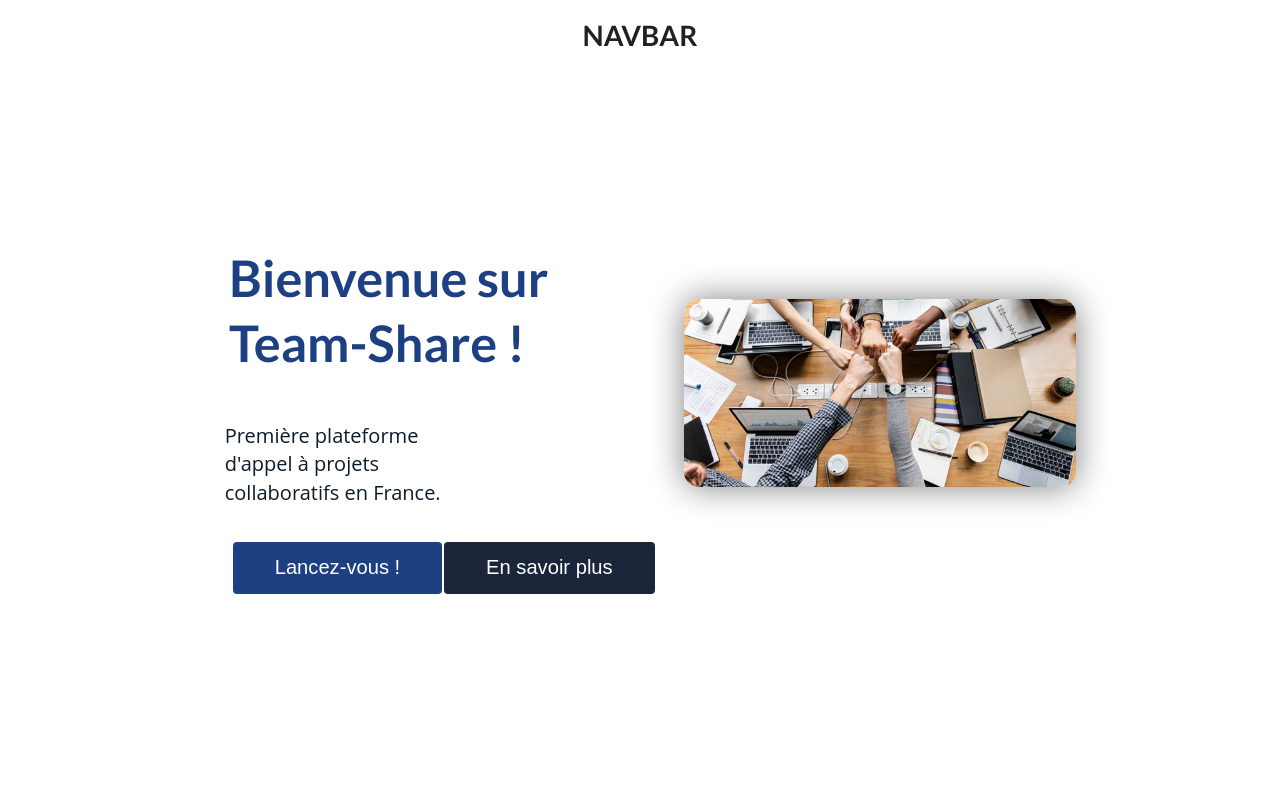
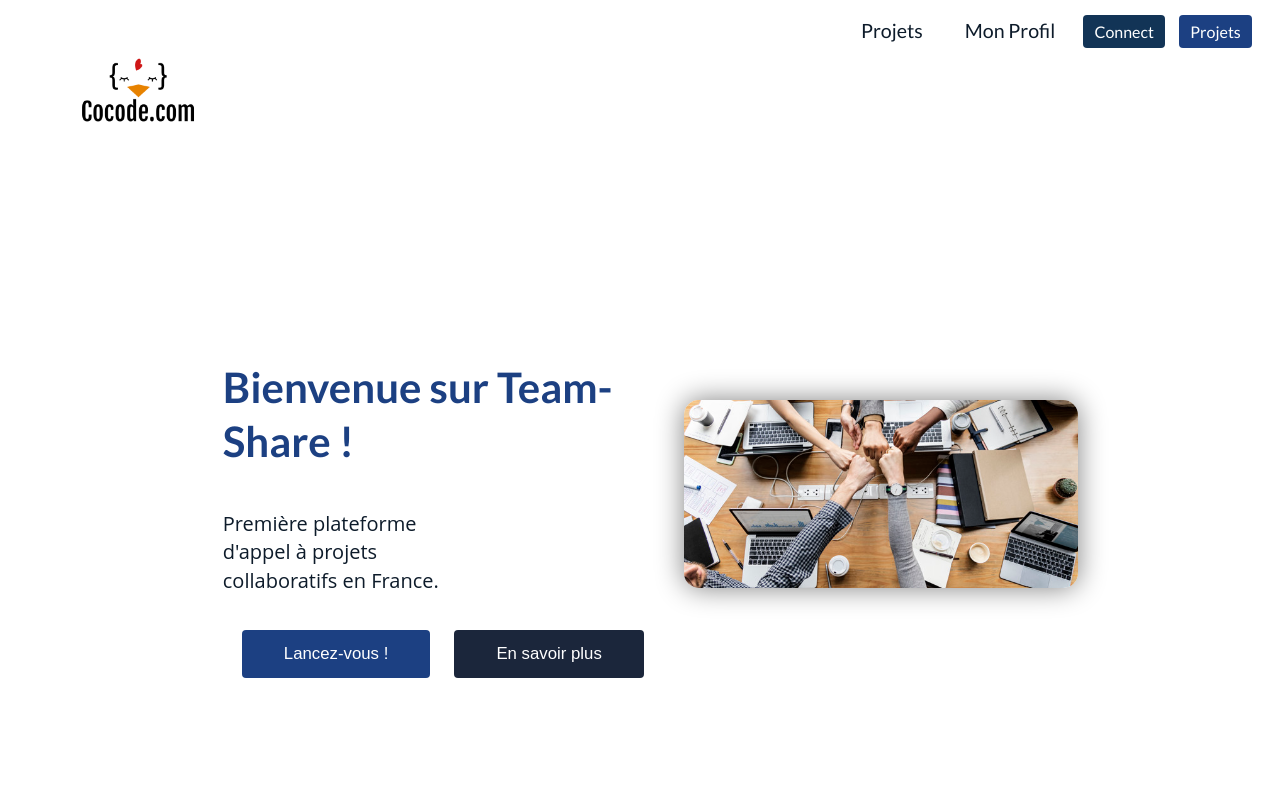
Before and after one commit to Naddiya/Cocode, a React app in the folder cocode-front/: page / in a window 1280 px wide. Shown: the top 800 px of the page. Built offline with nearby package versions, Linux system fonts and the light colour scheme.

Commit message:
navbar layout : logo + buttons

```diff
--- a/cocode-front/package.json
+++ b/cocode-front/package.json
@@ -55,7 +55,7 @@
     "react-modal": "^3.10.1",
     "react-motion": "^0.5.2",
     "react-redux": "^7.1.0",
-    "react-router-dom": "^5.0.1",
+    "react-router-dom": "^5.2.0",
     "react-select": "^3.0.5",
     "redux": "^4.0.4",
     "semantic-ui-calendar-react": "^0.15.3",
--- a/cocode-front/src/components/App/app.scss
+++ b/cocode-front/src/components/App/app.scss
@@ -1,5 +1,5 @@
 #app {
-  font-size: 1.2em;
+  // font-size: 1.2em;
   text-align: center;
   margin: 1em;
 }
--- a/cocode-front/src/components/Navbar/index.js
+++ b/cocode-front/src/components/Navbar/index.js
@@ -1,14 +1,52 @@
 // == Import : npm
 import React from 'react';
+import { NavLink } from 'react-router-dom';
+
 
 
 // == Import : local
 import './navbar.scss';
 
 // == Composant
-const Navbar = () => (
-    <h1>NAVBAR</h1>
-);
+const Navbar = () => {
+
+    return (
+        <div className="navbar">
+            <div>
+                <NavLink to="/" exact>
+                    <img className="navbar-logo" alt="logo" src="src/assets/cocode-logo.png" />
+                </NavLink>
+            </div>
+            <ul className="navbar-links">
+                <li>
+                    <NavLink to="/projects" className="navbar-link">Projets</NavLink>
+                </li>
+                <li>
+                    <NavLink to="/profile" className="navbar-link">Mon Profil</NavLink>
+                </li>
+                <li>
+                    <NavLink to="#" className="navbar-link button-link button-link-connect">Connect</NavLink>
+                </li>
+                <li>
+                    <NavLink to="#" className="navbar-link button-link button-link-subscribe" >Projets</NavLink>
+                </li>
+                {/* <li>
+                    {token.length > 3 && <NavLink to="/profile" className="navbar-link">Mon Profil</NavLink>}
+                </li>
+                <li>
+                    {token === "" && <LoginModal className="button-link-connect" />}
+                </li>
+                <li className="navbar-link">
+                    {token === "" && <SubscribeModal className="button-link button-link-subscribe" />}
+                </li>
+                <li className="navbar-link">
+                    {token.length > 3 && <DisconnectModal className="button-link-connect" />}
+                </li> */}
+            </ul>
+
+        </div>
+    );
+};
 
 // == Export
 export default Navbar;
--- a/cocode-front/src/components/Page/index.js
+++ b/cocode-front/src/components/Page/index.js
@@ -18,7 +18,6 @@ class Page extends Component {
                     <Route path="/" exact component={Home} />
                     <Redirect to="/not-found" />
                 </Switch>
-
             </div>
         );
     }
```
Also changed, not shown: cocode-front/src/assets/cocode-logo.png (added), cocode-front/src/assets/cocodeLogo.png (added), cocode-front/src/assets/logo.png (added), 1 other file.
